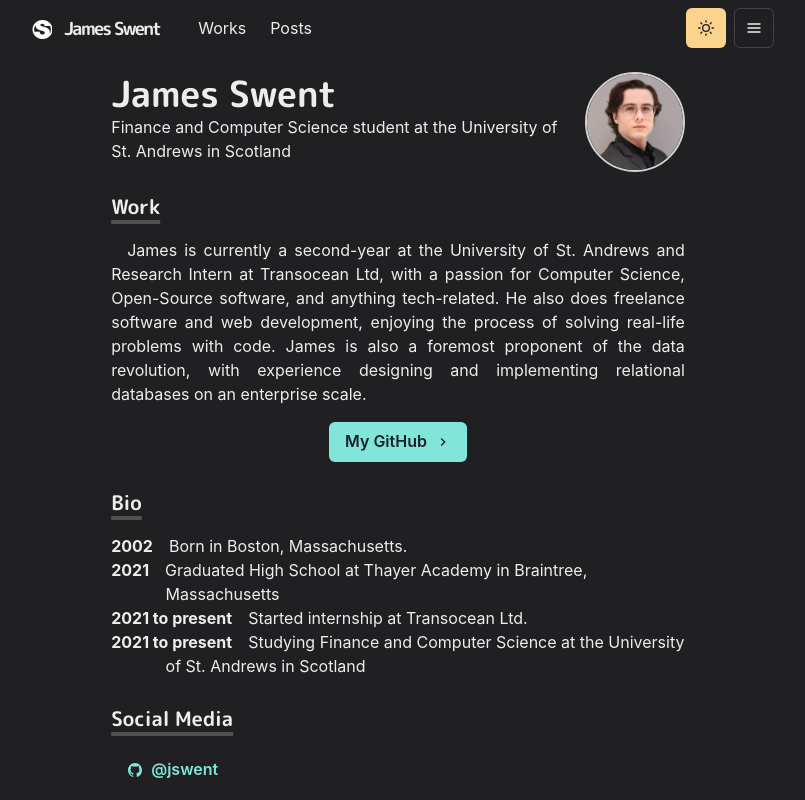
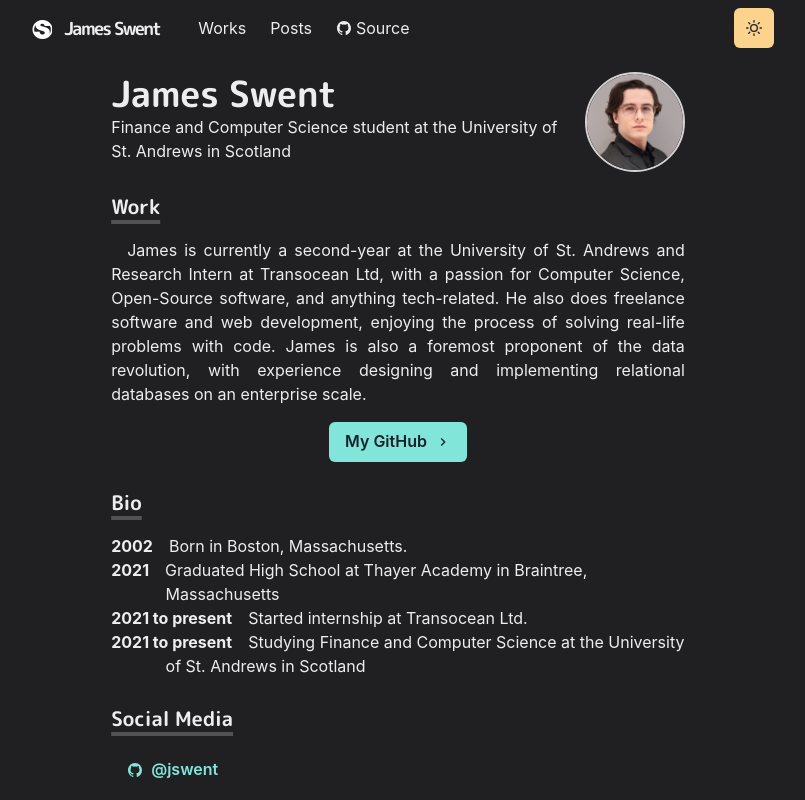
Before and after one commit to jswent/jwswent-homepage, a Next.js app: page / in a window 1280 px wide. Shown: the top 800 px of the page, without its empty margins (242-1047 px from the left). Built offline with nearby package versions, Linux system fonts and the light colour scheme.

Commit message:
added source to navbar

```diff
--- a/components/navbar.js
+++ b/components/navbar.js
@@ -16,16 +16,19 @@ import {
 } from '@chakra-ui/react'
 import { HamburgerIcon } from '@chakra-ui/icons'
 import ThemeToggleButton from './theme-toggle-button'
+import { IoLogoGithub } from 'react-icons/io5'
 
-const LinkItem = ({ href, path, children }) => {
+const LinkItem = ({ href, path, target, children, ...props }) => {
   const active = path === href
   const inactiveColor = useColorModeValue('gray200', 'whiteAlpha.900')
   return (
-    <NextLink href={href}>
+    <NextLink href={href} passHref scroll={false}>
       <Link
         p={2}
         bg={active ? 'glassTeal' : undefined}
         color={active ? '#202023' : inactiveColor}
+        target={target}
+        {...props}
       >
         {children}
       </Link>
@@ -52,7 +55,7 @@ const Navbar = props => {
         maxW='container.md'
         wrap='wrap'
         align='center'
-        justify='scape-between'
+        justify='space-between'
       >
         <Flex align='center' mr={5}>
           <Heading as='h1' size='lg' letterSpacing={'tighter'}>
@@ -66,7 +69,7 @@ const Navbar = props => {
           width={{ base: 'full', md: 'auto' }}
           alignItems='center'
           flexGrow={1}
-          mt={{ base: 4, nmd: 0 }}
+          mt={{ base: 4, md: 0 }}
         >
           <LinkItem href='/works' path={path}>
             Works
@@ -74,12 +77,25 @@ const Navbar = props => {
           <LinkItem href='/posts' path={path}>
             Posts
           </LinkItem>
+          <LinkItem
+            target='_blank'
+            href='https://github.com/jswent/jwswent-homepage'
+            path={path}
+            display='inline-flex'
+            alignItems='center'
+            style={{ gap: 4 }}
+            pl={2}
+          >
+            <IoLogoGithub />
+            Source
+          </LinkItem>
         </Stack>
 
         <Box flex={1} align='right'>
           <ThemeToggleButton />
-          <Box ml={2} display={{ base: 'inline-block' }}>
-            <Menu>
+
+          <Box ml={2} display={{ base: 'inline-block', md: 'none' }}>
+            <Menu isLazy id='navbar-menu'>
               <MenuButton
                 as={IconButton}
                 icon={<HamburgerIcon />}
@@ -96,8 +112,11 @@ const Navbar = props => {
                 <NextLink href='/posts' passHref>
                   <MenuItem as={Link}>Posts</MenuItem>
                 </NextLink>
-                <MenuItem as={Link} href='https://github.com/jswent'>
-                  View Source
+                <MenuItem
+                  as={Link}
+                  href='https://github.com/jswent/jwswent-homepage'
+                >
+                  <IoLogoGithub /> <Box p='1' opacity='0' /> View Source
                 </MenuItem>
               </MenuList>
             </Menu>
```
